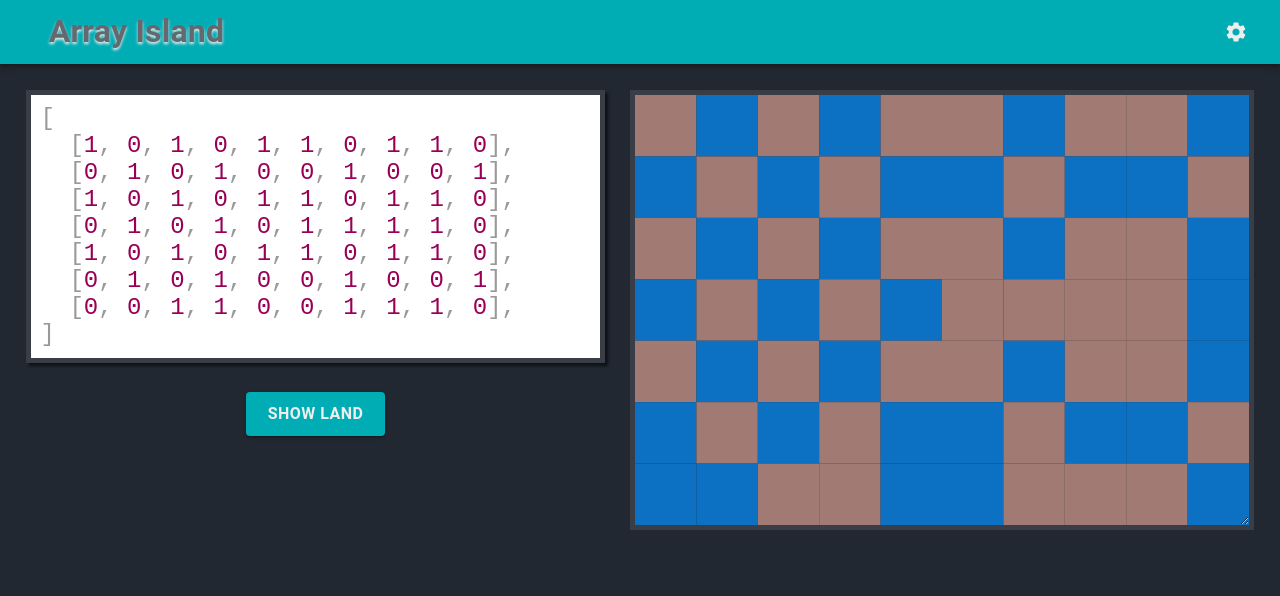
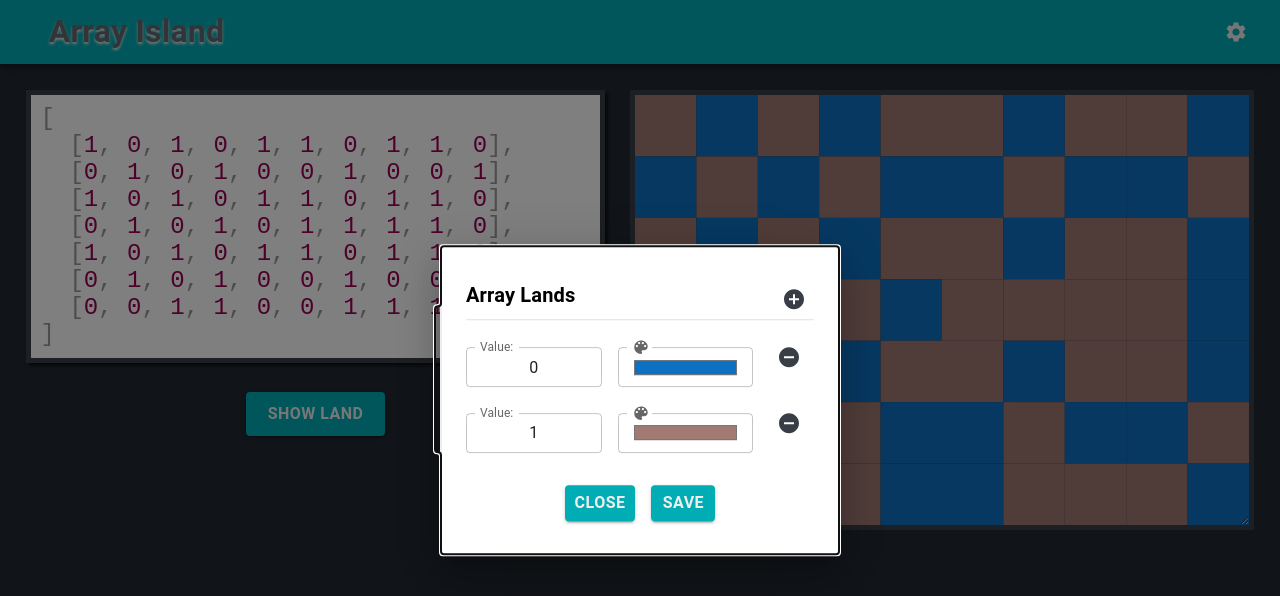
Before and after one commit to Crackz/arrayland, a Next.js app: page / in a window 1280 px wide. Shown: the top 596 px of the page. Built offline with nearby package versions, Linux system fonts and the light colour scheme.

Commit message:
Add Settings Array Land Form & Handle Its Validation

```diff
--- a/package.json
+++ b/package.json
@@ -23,6 +23,7 @@
     "prismjs": "^1.29.0",
     "react": "18.2.0",
     "react-dom": "18.2.0",
+    "react-hook-form": "^7.42.1",
     "react-simple-code-editor": "^0.13.1",
     "typescript": "4.9.4"
   },
--- a/src/components/color-picker.component.tsx
+++ b/src/components/color-picker.component.tsx
@@ -1,19 +1,36 @@
 import ColorLensIcon from '@mui/icons-material/ColorLens';
 import { FormControl, Grid, InputLabel, OutlinedInput } from '@mui/material';
+import { useEffect } from 'react';
+import { Controller, useFormContext } from 'react-hook-form';
+export const ColorPicker = ({ idx, color }: { idx: number; color: string }) => {
+    const { control, unregister } = useFormContext();
+    const inputName = `lands.${idx}.hexColor`;
+    useEffect(() => {
+        return () => unregister(inputName);
+    }, []);
 
-export const ColorPicker = () => {
     return (
         <Grid item xs={12}>
             <FormControl fullWidth variant="outlined">
-                <InputLabel htmlFor="outlined-adornment-password">
+                <InputLabel htmlFor={idx.toString()}>
                     <ColorLensIcon />
                 </InputLabel>
-                <OutlinedInput
-                    label="XX"
-                    sx={{ input: { textAlign: 'center' } }}
-                    id="outlined-adornment-password"
-                    size="small"
-                    type="color"
+
+                <Controller
+                    name={inputName}
+                    control={control}
+                    rules={{ required: true }}
+                    defaultValue={color}
+                    render={({ field }) => (
+                        <OutlinedInput
+                            {...field}
+                            label="XX"
+                            sx={{ input: { textAlign: 'center' } }}
+                            id={idx.toString()}
+                            size="small"
+                            type="color"
+                        />
+                    )}
                 />
             </FormControl>
         </Grid>
--- a/src/components/header.component.tsx
+++ b/src/components/header.component.tsx
@@ -11,7 +11,7 @@ const Title = styled(Typography)(() => ({
     paddingLeft: '2%',
 }));
 
-const Header = () => {
+const Header = ({ onSettingsClicked }: { onSettingsClicked: () => void }) => {
     return (
         <AppBar position="static">
             <Toolbar variant="regular" sx={{ display: 'flex' }}>
@@ -23,6 +23,7 @@ const Header = () => {
                     sx={{
                         justifyContent: 'flex-end',
                     }}
+                    onClick={onSettingsClicked}
                 >
                     <Settings />
                 </IconButton>
--- /dev/null
+++ b/src/components/land-input.component.tsx
@@ -0,0 +1,65 @@
+import { Land } from '@/interfaces/land.interface';
+import RemoveCircleIcon from '@mui/icons-material/RemoveCircle';
+import { Grid, IconButton, TextField } from '@mui/material';
+import { Controller, useFormContext } from 'react-hook-form';
+import ColorPicker from './color-picker.component';
+
+const LandInput = ({
+    idx,
+    land,
+    onDelete,
+}: {
+    land: Land;
+    idx: number;
+    onDelete: (idx: number) => void;
+}) => {
+    const {
+        control,
+        formState: { errors },
+    } = useFormContext<{ lands: Land[] }>();
+
+    const valueInputError = errors.lands && errors.lands[idx]?.value;
+
+    return (
+        <Grid
+            container
+            item
+            spacing={2}
+            justifyContent="center"
+            alignItems="baseline"
+            alignContent="baseline"
+            xs={12}
+            flexDirection="row"
+        >
+            <Grid item xs={5}>
+                <Controller
+                    name={`lands.${idx}.value`}
+                    control={control}
+                    rules={{ required: true }}
+                    defaultValue={land.value}
+                    render={({ field }) => (
+                        <TextField
+                            {...field}
+                            sx={{ input: { textAlign: 'center' } }}
+                            size="small"
+                            label="Value:"
+                            variant="outlined"
+                            error={Boolean(valueInputError)}
+                            helperText={valueInputError && 'Value Is Required'}
+                        />
+                    )}
+                />
+            </Grid>
+            <Grid item xs={5}>
+                <ColorPicker idx={idx} color={land.hexColor} />
+            </Grid>
+            <Grid item xs={2}>
+                <IconButton onClick={() => onDelete(idx)}>
+                    <RemoveCircleIcon color="secondary" />
+                </IconButton>
+            </Grid>
+        </Grid>
+    );
+};
+
+export default LandInput;
--- /dev/null
+++ b/src/components/settings/settings-form.component.tsx
@@ -0,0 +1,64 @@
+import { Button, FormGroup, Grid } from '@mui/material';
+import LandInput from '../land-input.component';
+import { Land } from './settings-modal.component';
+import { FieldArrayWithId, FieldArray } from 'react-hook-form';
+
+const SettingsForm = ({
+    landsWithIds,
+    onDelete,
+    onClose,
+    onSave,
+}: {
+    landsWithIds: FieldArrayWithId<{ lands: Land[] }>[];
+    onDelete: (idx: number) => void;
+    onClose: () => void;
+    onSave: () => void;
+}) => {
+    return (
+        <FormGroup>
+            <Grid container flexDirection="column" spacing={2}>
+                {landsWithIds.map((landWithId, idx) => (
+                    <LandInput
+                        key={landWithId.id}
+                        land={landWithId}
+                        idx={idx}
+                        onDelete={onDelete}
+                    />
+                ))}
+            </Grid>
+            <Grid mt={2} container justifyContent="center" spacing={2}>
+                <Grid item>
+                    <Button
+                        variant="contained"
+                        size="small"
+                        sx={{
+                            color: 'info.main',
+                            fontSize: '1em',
+                            fontWeight: 'bold',
+                        }}
+                        onClick={onClose}
+                    >
+                        Close
+                    </Button>
+                </Grid>
+                <Grid item>
+                    <Button
+                        variant="contained"
+                        size="small"
+                        type="submit"
+                        onClick={onSave}
+                        sx={{
+                            color: 'info.main',
+                            fontSize: '1em',
+                            fontWeight: 'bold',
+                        }}
+                    >
+                        Save
+                    </Button>
+                </Grid>
+            </Grid>
+        </FormGroup>
+    );
+};
+
+export default SettingsForm;
--- /dev/null
+++ b/src/components/settings/settings-header.component.tsx
@@ -0,0 +1,30 @@
+import { Grid, Typography, Divider, IconButton } from '@mui/material';
+import AddCircleIcon from '@mui/icons-material/AddCircle';
+const SettingsHeader = ({ onNewItem }: { onNewItem: () => void }) => {
+    return (
+        <Grid container flexDirection="column">
+            <Grid container item>
+                <Grid item xs={10}>
+                    <Typography
+                        id="modal-modal-title"
+                        variant="h6"
+                        fontWeight="bold"
+                        component="div"
+                    >
+                        Array Lands
+                    </Typography>
+                </Grid>
+                <Grid item xs={2} textAlign="end">
+                    <IconButton onClick={onNewItem}>
+                        <AddCircleIcon color="secondary" />
+                    </IconButton>
+                </Grid>
+            </Grid>
+            <Grid item>
+                <Divider />
+            </Grid>
+        </Grid>
+    );
+};
+
+export default SettingsHeader;
--- /dev/null
+++ b/src/components/settings/settings-modal.component.tsx
@@ -0,0 +1,76 @@
+import { Land } from '@/interfaces/land.interface';
+import { Container, Fade, Grid, Modal } from '@mui/material';
+import { FormProvider, useFieldArray, useForm } from 'react-hook-form';
+import SettingsForm from './settings-form.component';
+import SettingsHeader from './settings-header.component';
+
+const SettingsModal = ({ shouldOpen, onClose }: { shouldOpen: boolean; onClose: () => void }) => {
+    const formMethods = useForm<{ lands: Land[] }>({
+        defaultValues: {
+            lands: [
+                {
+                    value: '0',
+                    hexColor: '#0c71c3',
+                },
+                {
+                    value: '1',
+                    hexColor: '#a17a74',
+                },
+            ],
+        },
+    });
+    const onSubmit = (data: any) => console.log(data);
+    const {
+        fields: lands,
+        append,
+        remove,
+    } = useFieldArray({
+        control: formMethods.control,
+        name: 'lands',
+    });
+
+    const deleteLand = (idx: number) => {
+        remove(idx);
+    };
+
+    const addNewLand = () => {
+        append({
+            value: '',
+            hexColor: '#000000',
+        });
+    };
+
+    return (
+        <Modal open={shouldOpen} onClose={onClose} closeAfterTransition keepMounted>
+            <Fade in={shouldOpen}>
+                <Container
+                    sx={{
+                        position: 'absolute' as 'absolute',
+                        top: '50%',
+                        left: '50%',
+                        transform: 'translate(-50%, -50%)',
+                        width: 400,
+                        bgcolor: 'background.paper',
+                        border: '2px solid #EEE',
+                        boxShadow: 24,
+                        p: 4,
+                    }}
+                >
+                    <SettingsHeader onNewItem={addNewLand} />
+                    <Grid container mt="5%" justifyContent="center" alignItems="center">
+                        <FormProvider {...formMethods}>
+                            <SettingsForm
+                                landsWithIds={lands}
+                                onDelete={deleteLand}
+                                onClose={onClose}
+                                onSave={formMethods.handleSubmit(onSubmit)}
+                            />
+                        </FormProvider>
+                    </Grid>
+                </Container>
+            </Fade>
+        </Modal>
+    );
+};
+
+export default SettingsModal;
--- /dev/null
+++ b/src/interfaces/land.interface.ts
@@ -0,0 +1,4 @@
+export interface Land {
+    value: string;
+    hexColor: string;
+}
--- a/src/pages/index.tsx
+++ b/src/pages/index.tsx
@@ -1,25 +1,15 @@
 import Header from '@/components/header.component';
 import JSONEditor from '@/components/json-editor.component';
-import SettingsModal from '@/components/settings-modal.component';
+import SettingsModal from '@/components/settings/settings-modal.component';
 import SVGViewer from '@/components/svg-viewer.component';
-import { Box, createTheme, ThemeProvider } from '@mui/material';
+import theme from '@/themes/default.theme';
+import { Box, ThemeProvider } from '@mui/material';
 import Head from 'next/head';
-
-const theme = createTheme({
-    palette: {
-        primary: {
-            main: '#00ADB5',
-        },
-        secondary: {
-            main: '#393E46',
-        },
-        info: {
-            main: '#EEEEEE',
-        },
-    },
-});
+import React from 'react';
 
 export default function Home() {
+    const [modalIsOpened, setModalIsOpened] = React.useState(true);
+
     return (
         <ThemeProvider theme={theme}>
             <Head>
@@ -32,12 +22,12 @@ export default function Home() {
                 <link rel="icon" href="/favicon.ico" />
             </Head>
             <main>
-                <Header />
+                <Header onSettingsClicked={() => setModalIsOpened(true)} />
                 <Box flex={1} display="flex" margin="2%" minHeight="100%" alignItems="flex-start">
                     <JSONEditor />
                     <SVGViewer />
                 </Box>
-                <SettingsModal />
+                <SettingsModal shouldOpen={modalIsOpened} onClose={() => setModalIsOpened(false)} />
             </main>
         </ThemeProvider>
     );
--- /dev/null
+++ b/src/themes/default.theme.ts
@@ -0,0 +1,17 @@
+import { createTheme } from '@mui/material';
+
+const theme = createTheme({
+    palette: {
+        primary: {
+            main: '#00ADB5',
+        },
+        secondary: {
+            main: '#393E46',
+        },
+        info: {
+            main: '#EEEEEE',
+        },
+    },
+});
+
+export default theme;
```
Also changed, not shown: src/components/settings-modal.component.tsx (deleted, +0 -41 lines), 1 other file (tests, documents, lock files or other folders).
